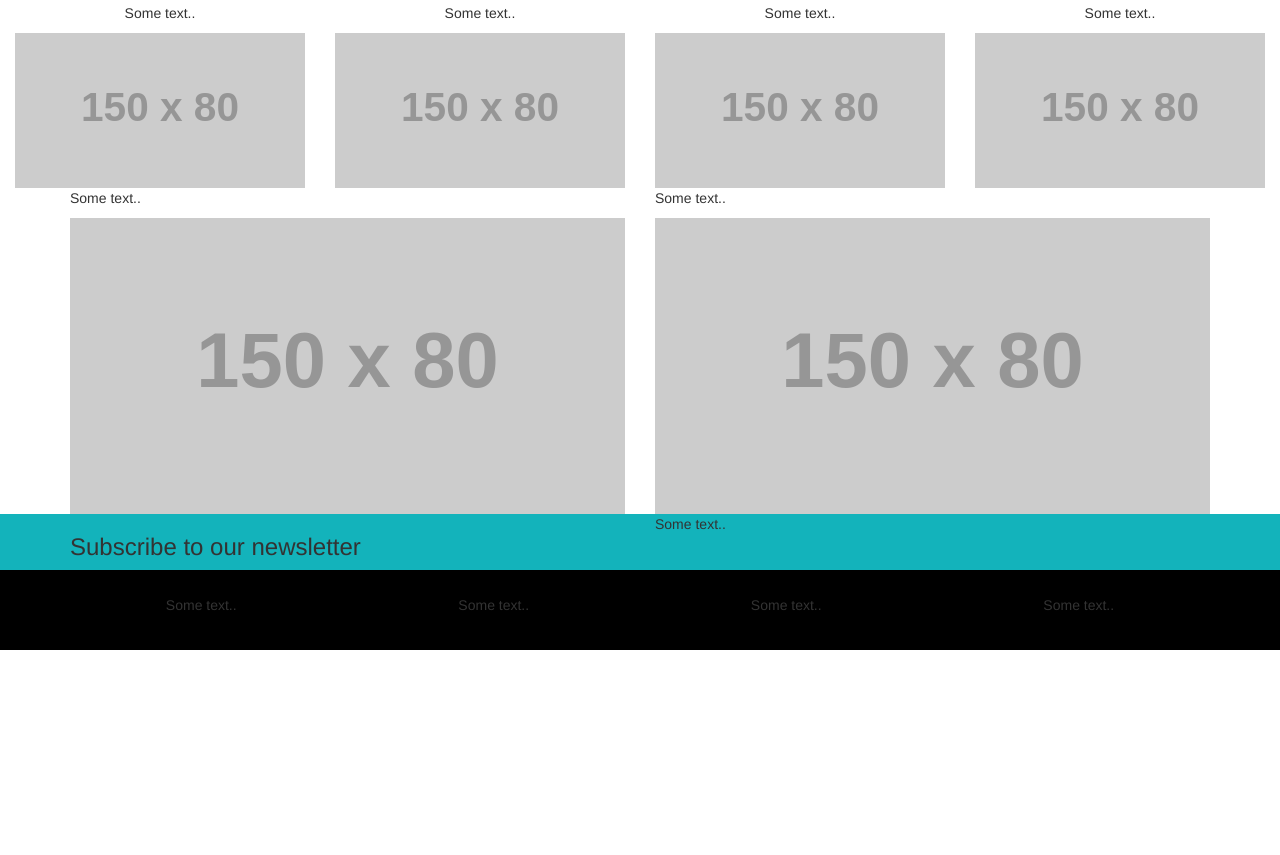
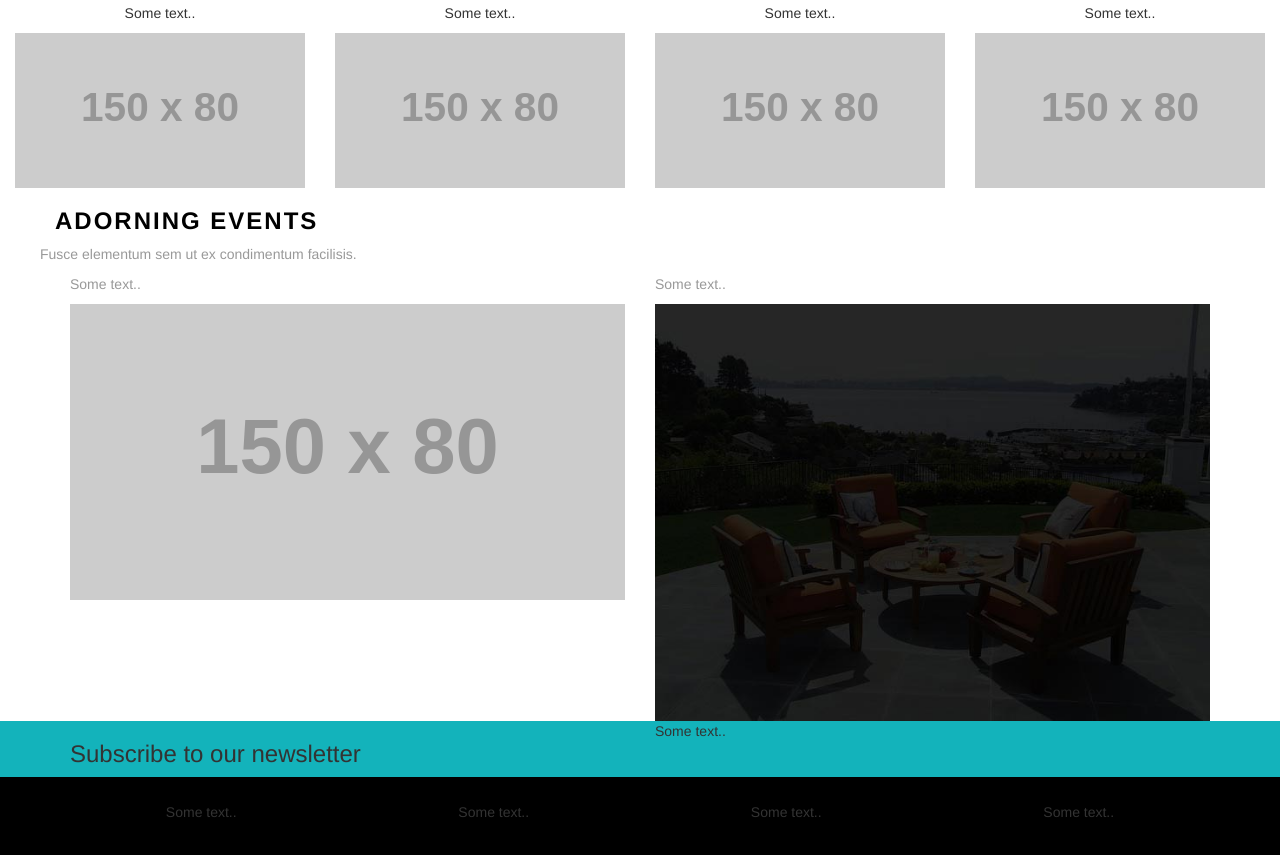
Before and after one commit to angorzan/Interior-Design, a plain HTML site: page index.html in a window 1280 px wide. Shown: the part 1488-2343 px from the top of the page. Before the commit the page ends 2138 px from the top, so only its background shows below. Drawn offline with nearby package versions, Linux system fonts and the light colour scheme; placeholder pictures from the web are drawn by us.

Commit message:
test commit_first steps done

```diff
--- a/index.html
+++ b/index.html
@@ -103,17 +103,28 @@
 </div>
 </section>
 
-<section>
+
+<section class="adorning_events">
     <div class="container">
           <div class="row">
-    <div class="col-sm-6">
+                <h3 class="col" id="adorning_header">Adorning events</h3>
+          </div>
+
+          <div class="row">
+                <p class="row">Fusce elementum sem ut ex condimentum facilisis.</p>
+          </div>
+
+          <div class="row">
+          <div class="col-sm-6" id="adorning_left_col">
                <p>Some text..</p>
                 <img src="https://placehold.it/150x80?text=IMAGE" class="img-responsive" style="width:100%" alt="Image">
           </div>
-    <div class="col-sm-6">
+
+            <div class="col-sm-6" id="adorning_right_col">
             <p>Some text..</p>
-      <img src="https://placehold.it/150x80?text=IMAGE" class="img-responsive" style="width:100%" alt="Image">
+            <img src="../images/8.jpg" class="img-responsive" style="width:100%" alt="Image">
           </div>
+
           </div>
         </div>
 </section>
```
Also changed, not shown: css/main.css, scss/main.scss (added). Lines whose indentation alone changed are shown as unchanged.
